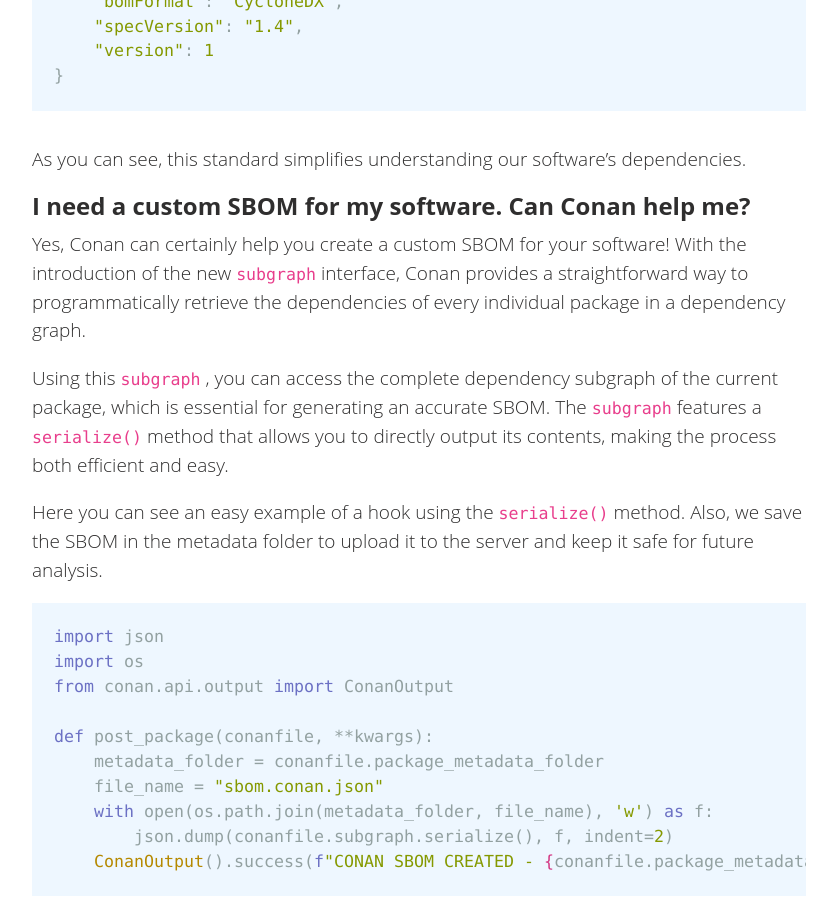
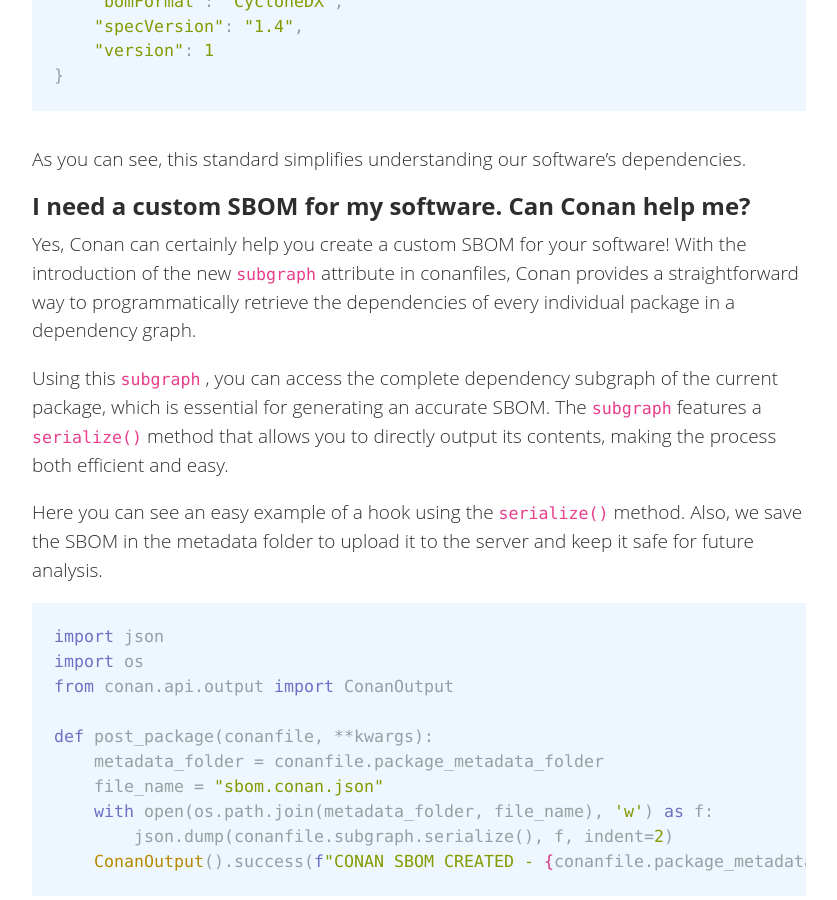
Before and after one commit to conan-io/conan-io.github.io, a Jekyll site: the page built from _posts/2025-02-05-What-is-your-code-made-of-sboms.markdown, in a window 1280 px wide and 900 px high, scrolled down 3534 px. Shown: the whole window, without its empty margins (20-857 px from the left). Built offline with Jekyll 4.4.1, drawn with Linux system fonts in a browser that asks for light colours; comment, search, counter and statistics services are not loaded.

Commit message:
Update _posts/2025-02-05-What-is-your-code-made-of-sboms.markdown
Co-authored-by: Abril Rincón Blanco <5364255+AbrilRBS@users.noreply.github.com>

```diff
--- a/_posts/2025-02-05-What-is-your-code-made-of-sboms.markdown
+++ b/_posts/2025-02-05-What-is-your-code-made-of-sboms.markdown
@@ -128,7 +128,7 @@ As you can see, this standard simplifies understanding our software's dependenci
 ## I need a custom SBOM for my software. Can Conan help me?
 
 Yes, Conan can certainly help you create a custom SBOM for your software! With the introduction of the new `subgraph`
-interface, Conan provides a straightforward way to programmatically retrieve the dependencies of every individual
+attribute in conanfiles, Conan provides a straightforward way to programmatically retrieve the dependencies of every individual
 package in a dependency graph.
 
 Using this `subgraph` , you can access the complete dependency subgraph of the current package, which is essential for
```
